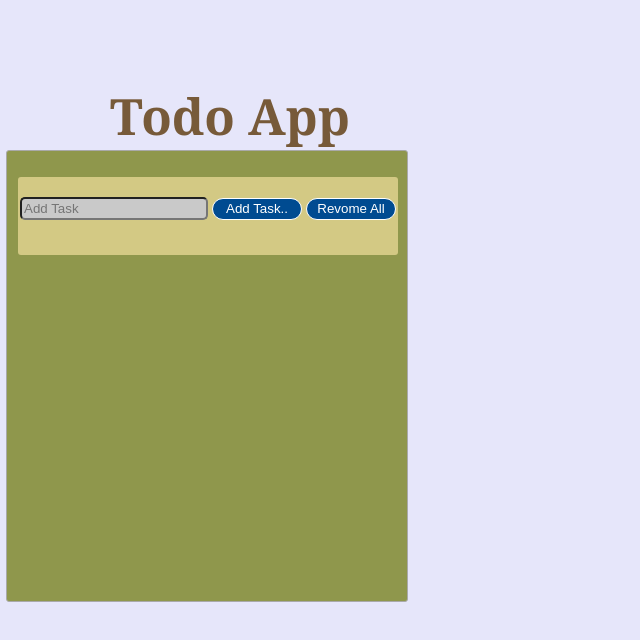
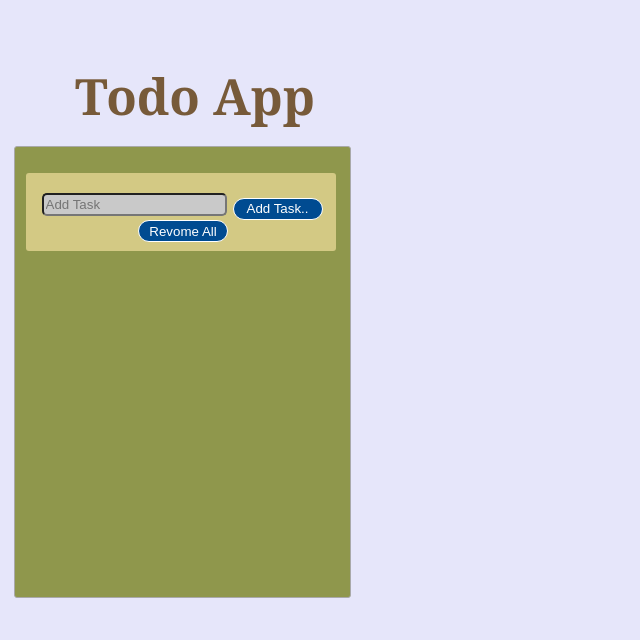
Before and after one commit to suleman-721/TodoList, a plain HTML site: page index.html in a window 1280 px wide. Shown: the whole page, without its empty margins (0-640 px from the left). Drawn offline with Linux system fonts and the light colour scheme.

Commit message:
Add files via upload

```diff
--- a/style.css
+++ b/style.css
@@ -7,11 +7,12 @@ img{
 }
 .mainDiv{
    border:1px solid darkgray;
-    position:fixed;
-    top: 150px;
+    position:relative;
+     top: 138px;
      left: 26px;;
     background-color: #8F974C;
-    width:400px;
+    min-width:50px;
+      max-width: 335px;
     height:450px;
     border-radius: 3px;
 }
@@ -21,7 +22,7 @@ img{
     position: relative;
     top: 26px;
     left: 31px;
-    width: 380px;
+      max-width: 310px;
     height: 58px;
     text-align: center;
     padding-top: 20px;
@@ -32,7 +33,7 @@ img{
 input{
     background-color: #C9C9C9;
     height: 17px;
-    width: 180px;
+    max-width: 300px;
     border-radius: 5px;
 }
 div{
@@ -51,22 +52,26 @@ color:#222222;
     height: 18px;
     border-radius: 2px;
 
-        width: 355px;
+          width: 291px;
+}
 
-}
+
 h1{
     color: #775A39;
     font-family: Cambria, Cochin, Georgia, Times, Times New Roman, serif;
     position: fixed;
-     top:48px;
-    left: 110px;
     font-size: 50px;
+    top: 28px;
+    left: 75px;
 
 
 }
 
 
 button{
+      position: relative;
+    top: 4px;
+    left: 2px;
     width:90px;
     height:22px;
     border:1px solid #fff;
@@ -74,3 +79,15 @@ button{
     color:#fff;
     background-color:#004B91;
 }
+
+.button2{
+      position: relative;
+    top: 27px;
+    left: -186px;
+    width:90px;
+    height:22px;
+    border:1px solid #fff;
+    border-radius: 20px;
+    color:#fff;
+    background-color:#004B91;
+}
```
